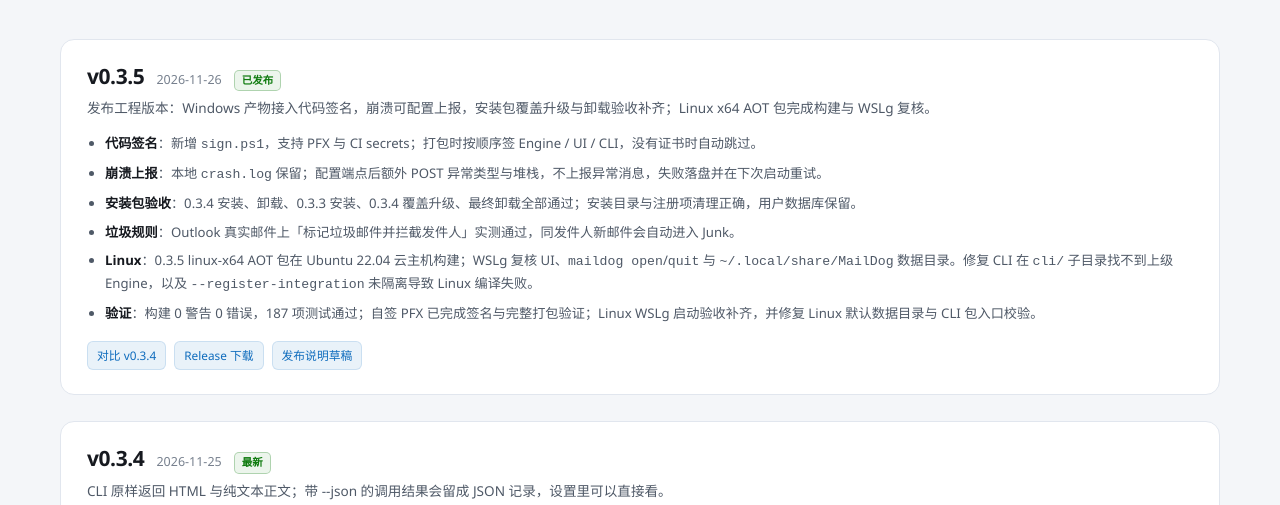
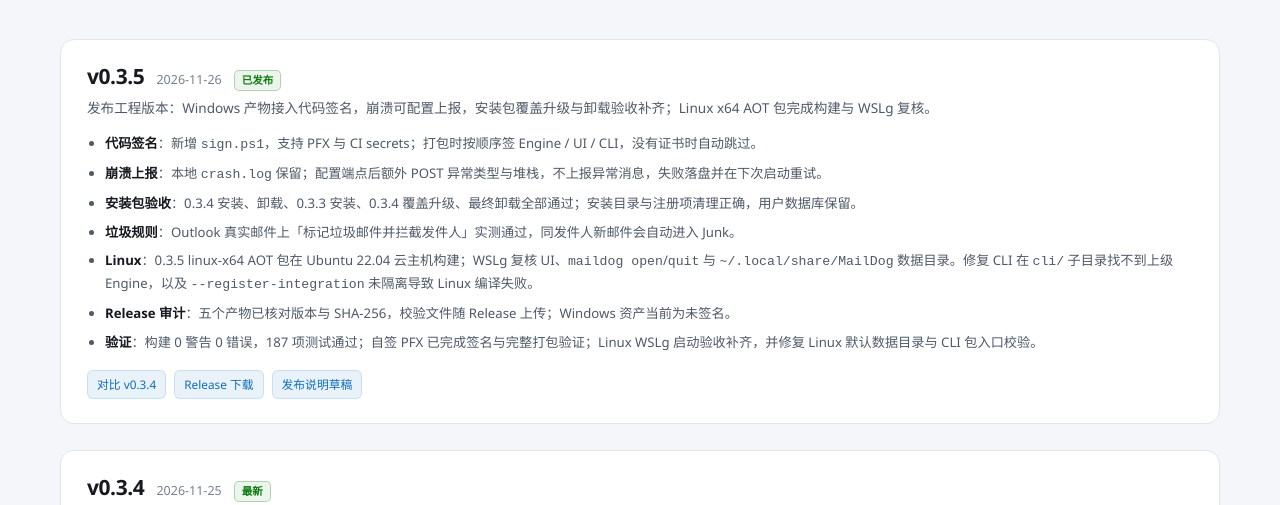
Before and after one commit to refout/MailDog, a plain HTML site: page web/changelog.html in a window 1280 px wide. Shown: the part 265-770 px from the top of the page. Drawn offline with Linux system fonts and the light colour scheme; no server answers.

Commit message:
docs(release): 记录 v0.3.5 产物审计与 SHA256SUMS
核对五个 Release 资产的版本、签名与哈希；SHA256SUMS 已上传。Windows 资产为 NotSigned，Linux x64 实际包完成 probe/CLI/数据目录复测。

```diff
--- a/web/changelog.html
+++ b/web/changelog.html
@@ -78,6 +78,7 @@
         <li><b>安装包验收</b>：0.3.4 安装、卸载、0.3.3 安装、0.3.4 覆盖升级、最终卸载全部通过；安装目录与注册项清理正确，用户数据库保留。</li>
         <li><b>垃圾规则</b>：Outlook 真实邮件上「标记垃圾邮件并拦截发件人」实测通过，同发件人新邮件会自动进入 Junk。</li>
         <li><b>Linux</b>：0.3.5 linux-x64 AOT 包在 Ubuntu 22.04 云主机构建；WSLg 复核 UI、<code>maildog open</code>/<code>quit</code> 与 <code>~/.local/share/MailDog</code> 数据目录。修复 CLI 在 <code>cli/</code> 子目录找不到上级 Engine，以及 <code>--register-integration</code> 未隔离导致 Linux 编译失败。</li>
+        <li><b>Release 审计</b>：五个产物已核对版本与 SHA-256，校验文件随 Release 上传；Windows 资产当前为未签名。</li>
         <li><b>验证</b>：构建 0 警告 0 错误，187 项测试通过；自签 PFX 已完成签名与完整打包验证；Linux WSLg 启动验收补齐，并修复 Linux 默认数据目录与 CLI 包入口校验。</li>
       </ul>
       <div class="assets">
```
Also changed, not shown: 3 other files.
